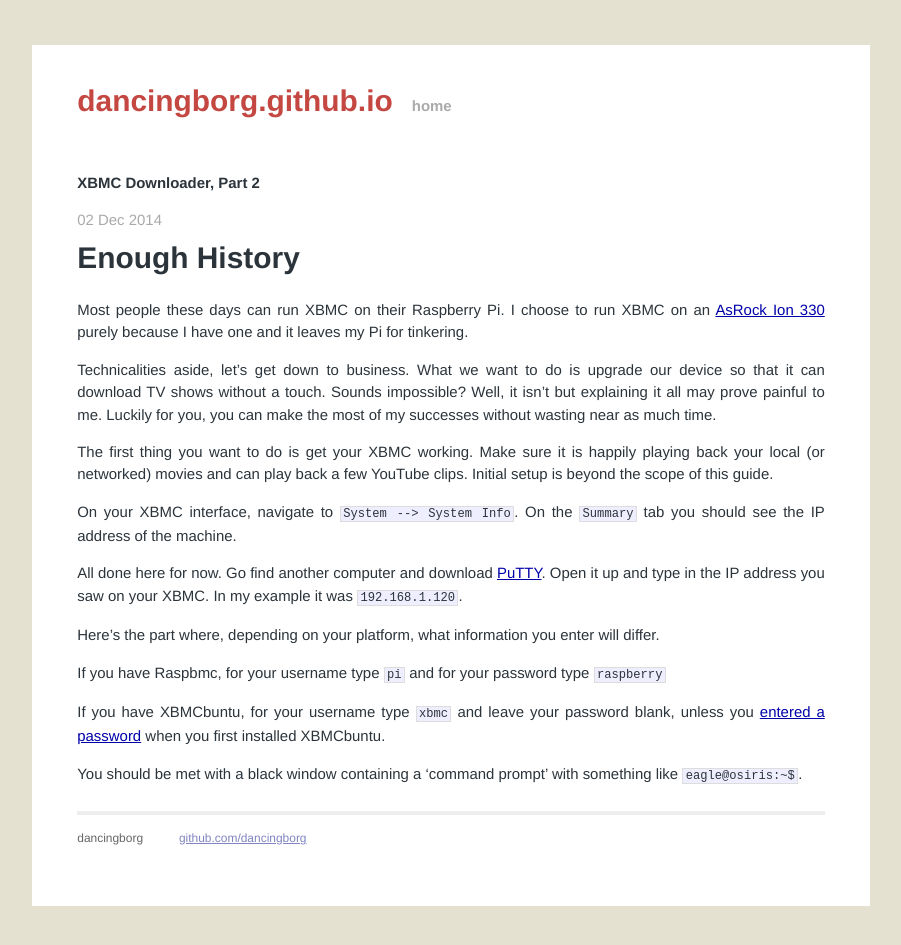
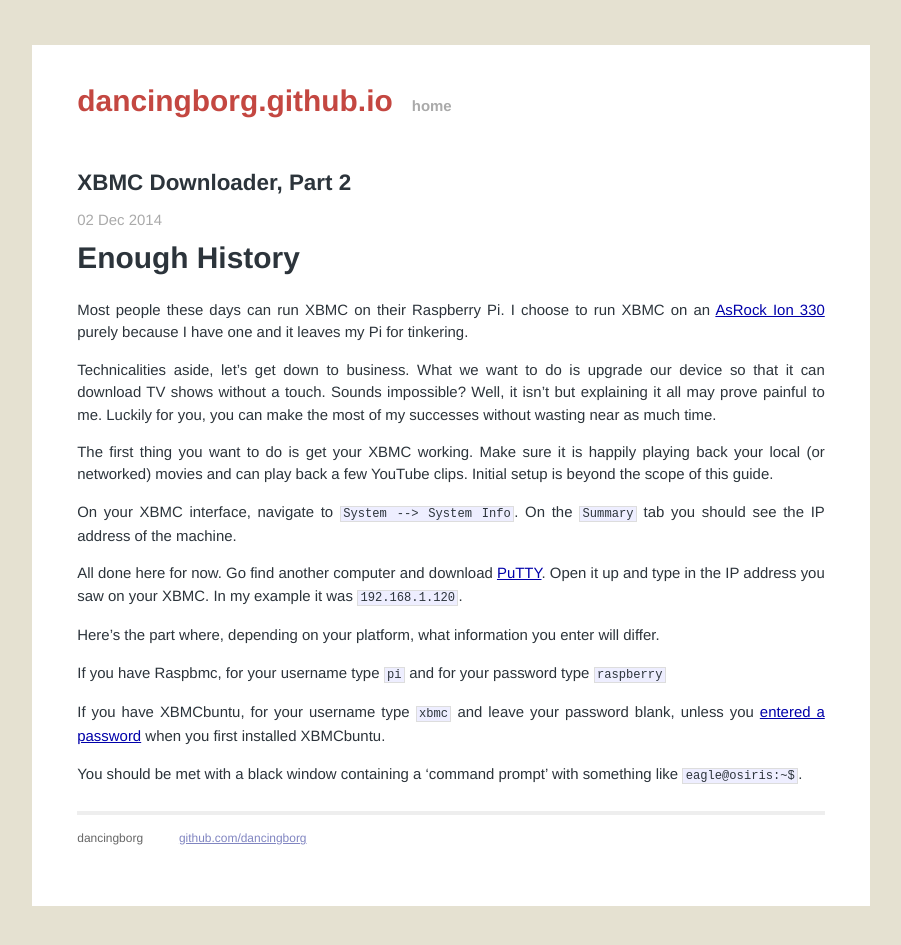
Before and after one commit to andre-abadi/andre-abadi.github.io, a Jekyll site: the page built from _posts/2014-12-02-xbmc-downloader-2.md, in a window 1280 px wide. Shown: the whole page, without its empty margins (189-1090 px from the left). Built offline with Jekyll 4.4.1, drawn with Linux system fonts in a browser that asks for light colours; Markdown is read by kramdown in place of the engine named in the settings.

Commit message:
Update main.css

```diff
--- a/css/main.css
+++ b/css/main.css
@@ -20,8 +20,10 @@
   color: #2C343B
 }
 
-h2, h3, h4, h5, h6 {
+/*
+h1, h2, h3, h4, h5, h6 {
   font-size: 100%; }
+*/
 
 h1 { margin-bottom: 1em; }
 p { margin: 1em 0; }
```
